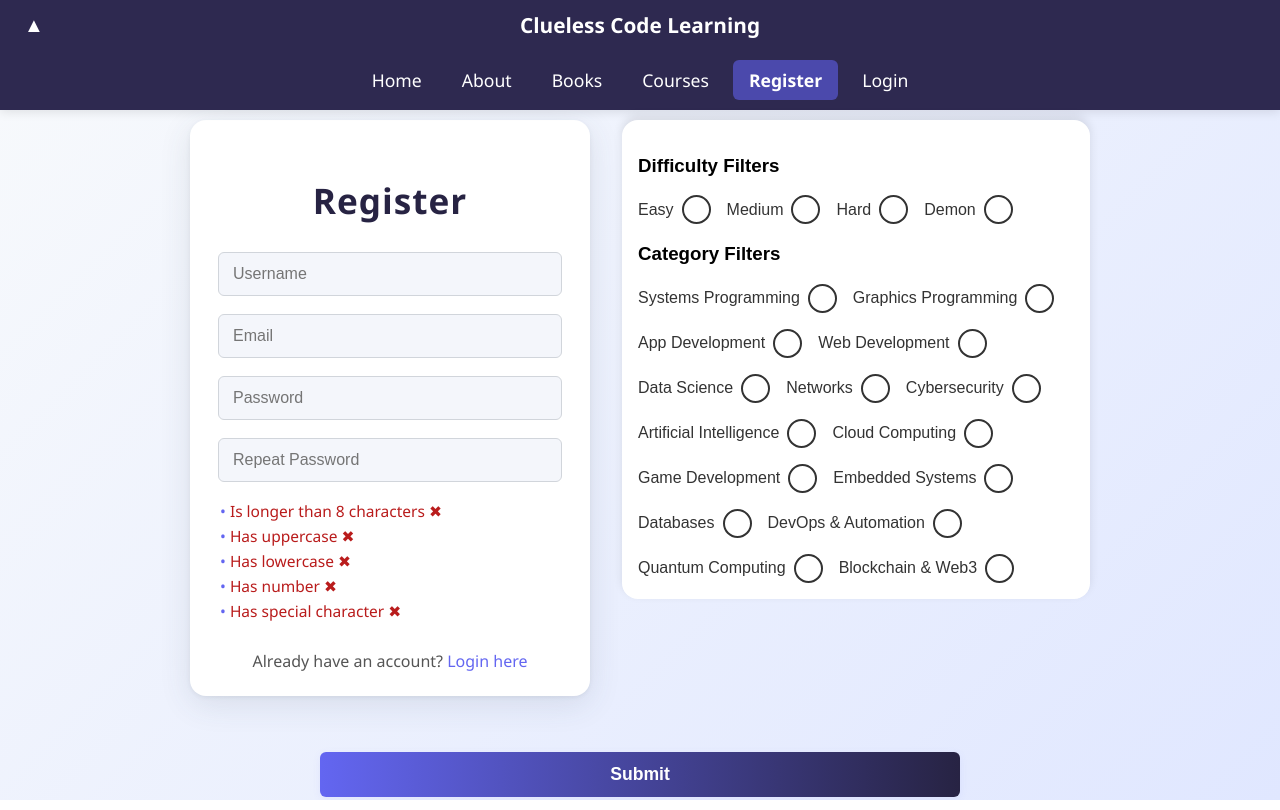
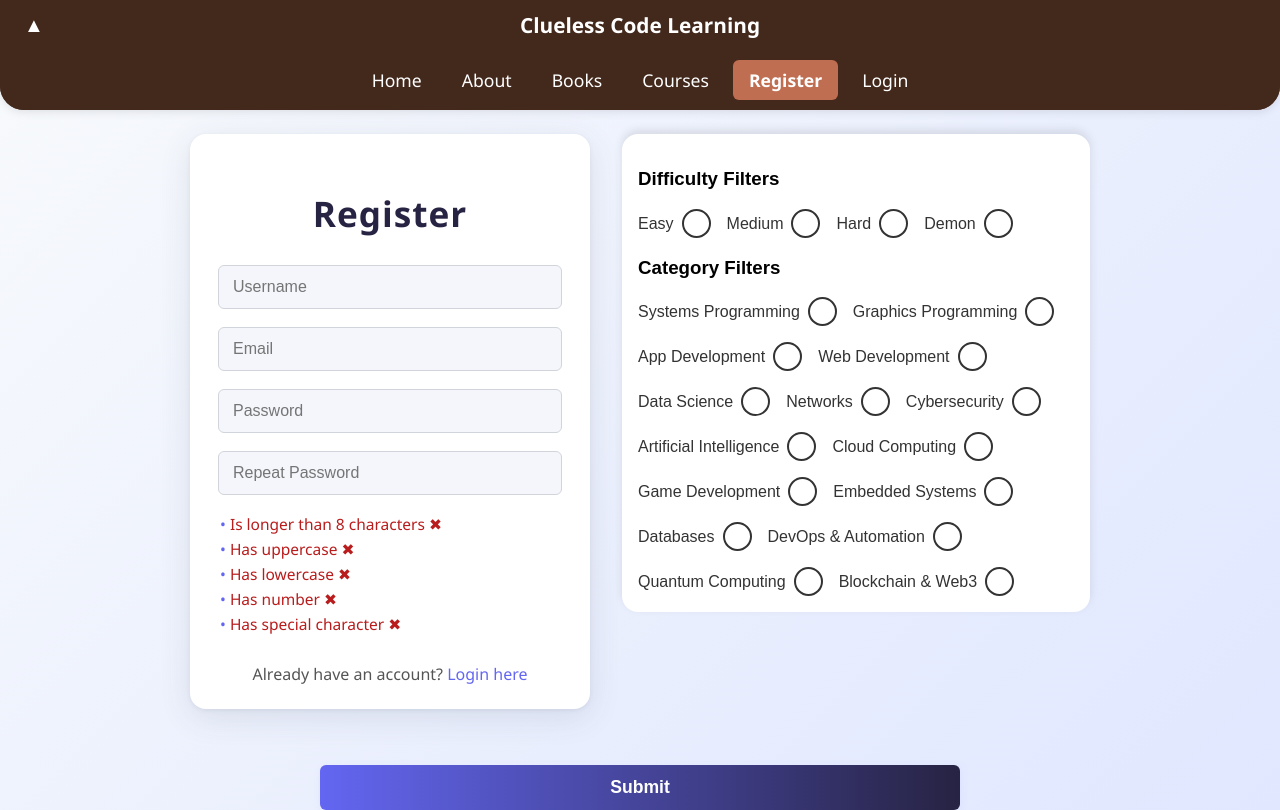
Before and after one commit to GeoTss/Web-App-Project, a plain HTML site: page part-a-frontend/register.html in a window 1280 px wide. Drawn offline with Linux system fonts and the light colour scheme.

Commit message:
Fixed navbar a bit

```diff
--- a/part-a-frontend/assets/css/menu.css
+++ b/part-a-frontend/assets/css/menu.css
@@ -1,14 +1,23 @@
+body {
+  margin: 0;
+  padding: 0;
+}
+
 /* Navbar container */
 nav {
-  position: fixed;
+  position: relative;
   top: 0;
   left: 0;
   width: 100%;
-  background-color: #2e2950;
+  /* background-color: #2e2950; */
+  background-color: #43281C;
   color: #fff;
-  z-index: 1000;
+  z-index: 1001;
   font-family: 'Segoe UI', Tahoma, Geneva, Verdana, sans-serif;
   box-shadow: 0 2px 10px rgba(0, 0, 0, 0.1);
+  border-radius: 0 0 24px 24px;
+  margin-bottom: 0.5rem;
+  overflow: hidden;
 }
 
 /* Top bar: logo and toggle button */
@@ -53,7 +62,8 @@ nav {
   margin: 0;
   padding: 0.6rem 0;
   width: 100%;
-  background-color: #2e2950;
+  /* background-color: #2e2950; */
+  background-color: #43281C;
   display: flex;
   justify-content: center;
   gap: 0.5rem;
@@ -79,12 +89,15 @@ nav {
 }
 
 .links li a:hover {
-  background-color: #353058;
+  /* background-color: #353058; */
+  background-color: #FFF194;
+  color: black;
 }
 
 /* Active link (current page) */
 .links li a.active {
-  background-color: #4b49ac;
+  /* background-color: #4b49ac; */
+  background-color: #C06E52;
   font-weight: 600;
 }
 
@@ -98,6 +111,7 @@ nav {
 
 /* Mobile: show toggle button, stack links vertically */
 @media (max-width: 768px) {
+
   #toggle-btn {
     display: block;
     order: 1;
@@ -111,15 +125,17 @@ nav {
 
   .links {
     flex-direction: column;
+    box-sizing: border-box;
     padding: 0.6rem 1rem;
-    gap: 0;
+
+    gap: 0.3rem;
     max-height: 500px;
-    position: absolute;
+    position: relative;
     top: 100%;
     left: 0;
     right: 0;
-    background-color: #2e2950;
-    border-top: 1px solid #353058;
+    /* background-color: #2e2950; */
+    /* border-top: 1px solid #353058; */
     opacity: 1;
   }
 
@@ -156,7 +172,7 @@ nav {
     margin: 0;
     max-height: none;
     opacity: 1;
-    background-color: #2e2950;
+    /* background-color: #2e2950; */
   }
 
   .links li a {
--- a/part-a-frontend/register.html
+++ b/part-a-frontend/register.html
@@ -4,7 +4,6 @@
 <head>
     <meta charset="UTF-8">
     <meta name="viewport" content="width=device-width, initial-scale=1.0">
-    <link rel="stylesheet" href="./assets/css/layout.css">
     <link rel="stylesheet" href="./assets/css/components.css">
     <link rel="stylesheet" href="./assets/css/checkbox.css">
     <link rel="stylesheet" href="./assets/css/menu.css">
@@ -26,8 +25,8 @@
             display: flex;
             flex-direction: column;
             align-items: center;
-            gap: 32px;
-            padding-top: 40px;
+            gap: 2rem;
+            padding-top: 1rem;
             margin: 0;
             box-sizing: border-box;
         }
@@ -37,7 +36,7 @@
             flex-direction: row;
             gap: 2rem;
             align-items: flex-start;
-            margin-top: 3rem;
+            /* margin-top: 3rem; */
             width: 100%;
             max-width: 900px;
         }
@@ -164,10 +163,12 @@
                 align-items: center;
                 gap: 2rem;
             }
+
             .wrapper {
                 width: 100%;
                 max-width: 420px;
             }
+
             .second-wrap>#filters-wrapper {
                 min-width: 0;
                 width: 100%;
@@ -177,9 +178,8 @@
 </head>
 
 <body>
+    <div id="navbar-container"></div>
     <div class="help">
-
-        <div id="navbar-container"></div>
 
         <div class="second-wrap">
             <div class="wrapper" id="register-wrapper">
```
